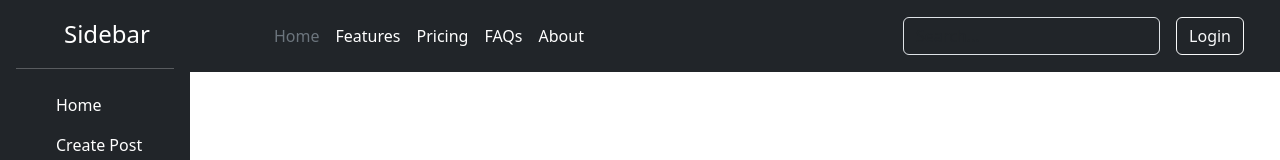
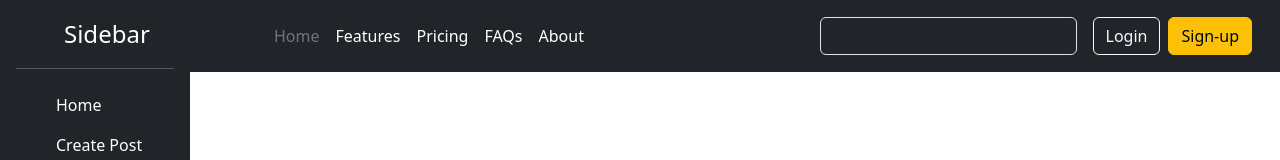
Before and after one commit to dg-codingbapunu/social-media-project-1, a React (Vite) app in the folder app/: page / in a window 1280 px wide. Shown: the top 160 px of the page. Built offline with nearby package versions, Linux system fonts and the light colour scheme; no server answers.

Commit message:
adjust some css

```diff
--- a/app/src/App.css
+++ b/app/src/App.css
@@ -96,7 +96,7 @@ body {
   .post-card {
     margin: 10px; /* Adjust margins for smaller screen layout */
     max-width: 90%;
-    margin-top: 25px;
+    margin-top: 20px;
 
     /* Ensure posts fill the entire width */
   }
--- a/app/src/components/Header.jsx
+++ b/app/src/components/Header.jsx
@@ -65,6 +65,9 @@ const Header = () => {
               <button type="button" className="btn btn-outline-light me-2">
                 Login
               </button>
+              <button type="button" className="btn btn-warning">
+                Sign-up
+              </button>
             </div>
           </div>
         </div>
--- a/app/src/main.jsx
+++ b/app/src/main.jsx
@@ -1,5 +1,4 @@
 import React from "react";
-import { Auth0Provider } from "@auth0/auth0-react";
 import ReactDOM from "react-dom/client";
 import { RouterProvider, createBrowserRouter } from "react-router-dom";
 import App from "./App.jsx";
@@ -20,14 +19,6 @@ const router = createBrowserRouter([
 
 ReactDOM.createRoot(document.getElementById("root")).render(
   <React.StrictMode>
-    <Auth0Provider
-      domain="dev-5h028vaavr2olcsy.us.auth0.com"
-      clientId="sgduXcE3swxv8It1fMh62ePN9Njw4hFp"
-      authorizationParams={{
-        redirect_uri: window.location.origin,
-      }}
-    >
-      <RouterProvider router={router} />
-    </Auth0Provider>
+    <RouterProvider router={router} />
   </React.StrictMode>
 );
```
